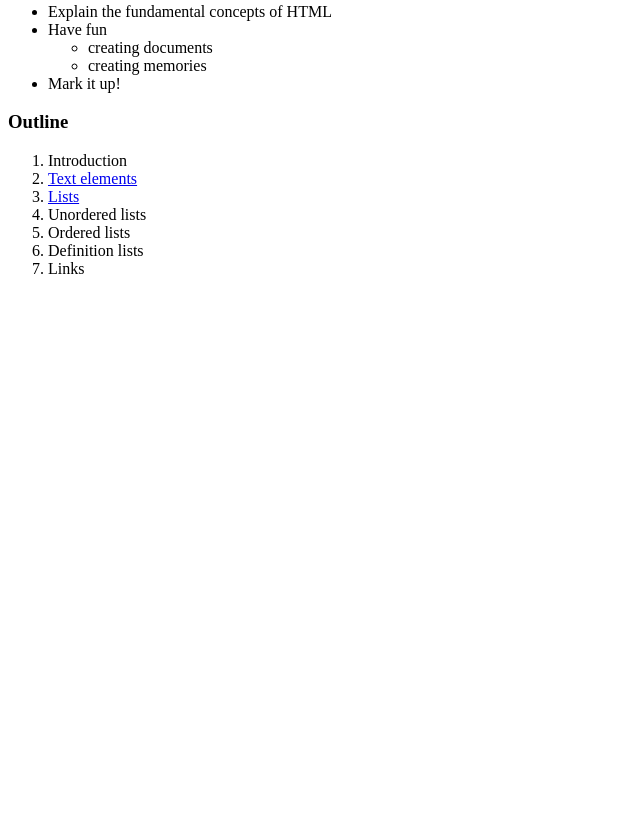
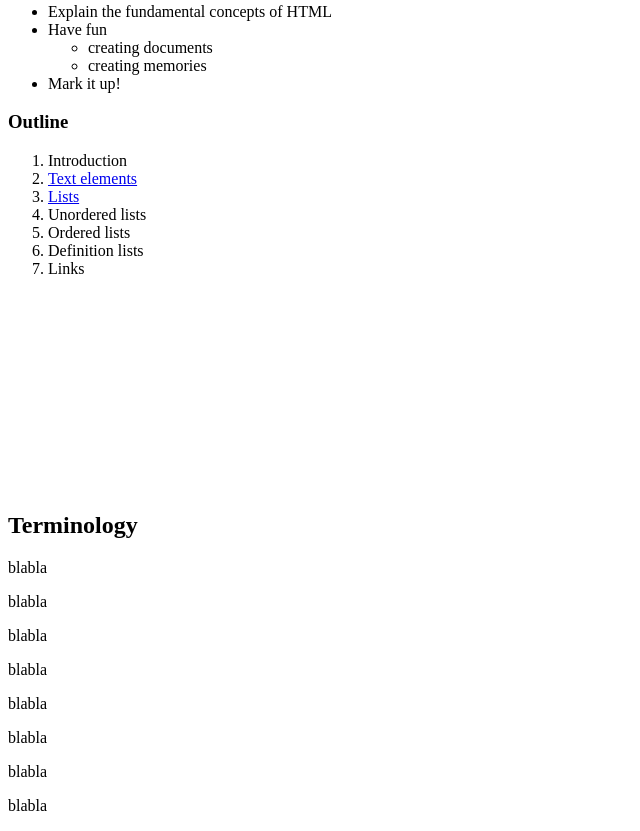
Before and after one commit to laramartin/html-fundamentals, a plain HTML site: page index.html in a window 1280 px wide. Shown: the part 292-1123 px from the top of the page, without its empty margins (0-640 px from the left). Before the commit the page ends 800 px from the top, so only its background shows below. Drawn offline with Linux system fonts and the light colour scheme.

Commit message:
linking parts within the same page

```diff
--- a/index.html
+++ b/index.html
@@ -66,6 +66,29 @@
 				</li>
 				<li>Links</li>
 			</ol>
+	<br/>
+	<br/>
+	<br/>
+	<br/>
+	<br/>
+	<br/>
+	<br/>
+	<br/>
+	<br/>
+	<br/>
+	<br/>
+	<a name="terminology" title="Technical terms">
+		<h2>Terminology</h2>
+	</a>
+	<p>blabla</p>
+	<p>blabla</p>
+	<p>blabla</p>
+	<p>blabla</p>
+	<p>blabla</p>
+	<p>blabla</p>
+	<p>blabla</p>
+	<p>blabla</p>
+
 	</div>
 </body>
 </html>
```
